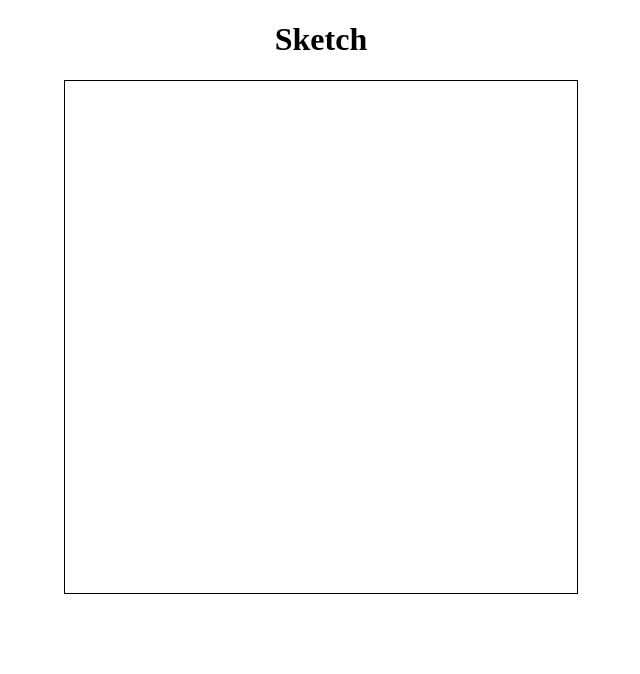
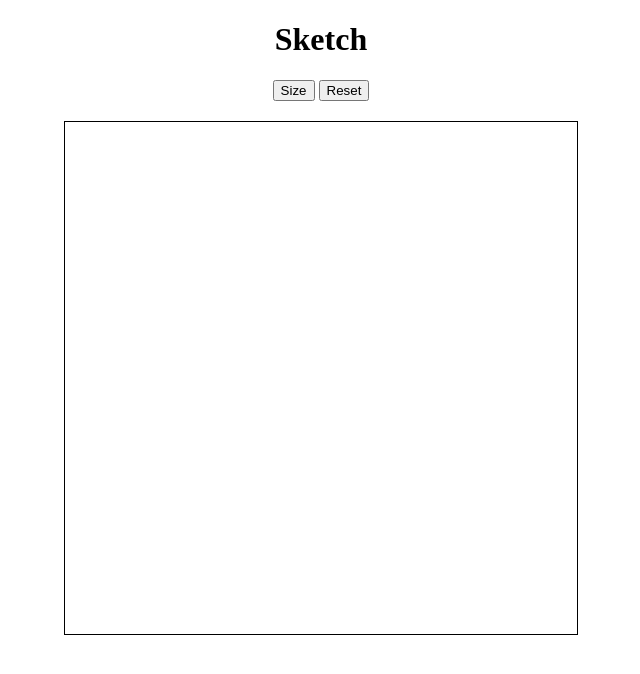
Before and after one commit to drewbaumgartner/sketch, a plain HTML site: page index.html in a window 1280 px wide. Shown: the whole page, without its empty margins (319-959 px from the left). Drawn offline with nearby package versions, Linux system fonts and the light colour scheme.

Commit message:
Added Reset and Size buttons.  Implemented Reset button.

```diff
--- a/index.html
+++ b/index.html
@@ -7,7 +7,12 @@
 		<script type="text/javascript" src="script.js"></script>
 	</head>
 	<body>
-		<h1>Sketch</h1>
+		<div class="header">
+			<h1>Sketch</h1>
+			<button id="btnSize">Size</button>
+			<button id="btnReset">Reset</button>
+		</div>
+
 		<div class="container">
 
 		</div>
--- a/script.js
+++ b/script.js
@@ -1,5 +1,17 @@
 $(document).ready(function(){
 
+	buildGrid();
+
+	$('#btnReset').click(function(){
+		resetGrid();
+	});
+
+	$('.cell').hover(function(){
+		$(this).css('background-color', '#000000');
+	});
+});
+
+function buildGrid(){
 	for(i = 0; i < 16; i++)
 	{
 		for(j = 0; j < 16; j++)
@@ -7,8 +19,8 @@ $(document).ready(function(){
 			$("<div class='cell'></div>").appendTo(".container");
 		}
 	}
+}
 
-	$('.cell').hover(function(){
-		$(this).css('background-color', '#000000');
-	});
-});
+function resetGrid(){
+	$('.cell').css('background-color', '#FFFFFF');
+}
--- a/styles.css
+++ b/styles.css
@@ -18,3 +18,12 @@
 h1 {
 	text-align: center;
 }
+
+#btnSize, #btnReset {
+	text-align: center;
+	margin-bottom: 20px;
+}
+
+.header {
+	text-align: center;
+}
```
